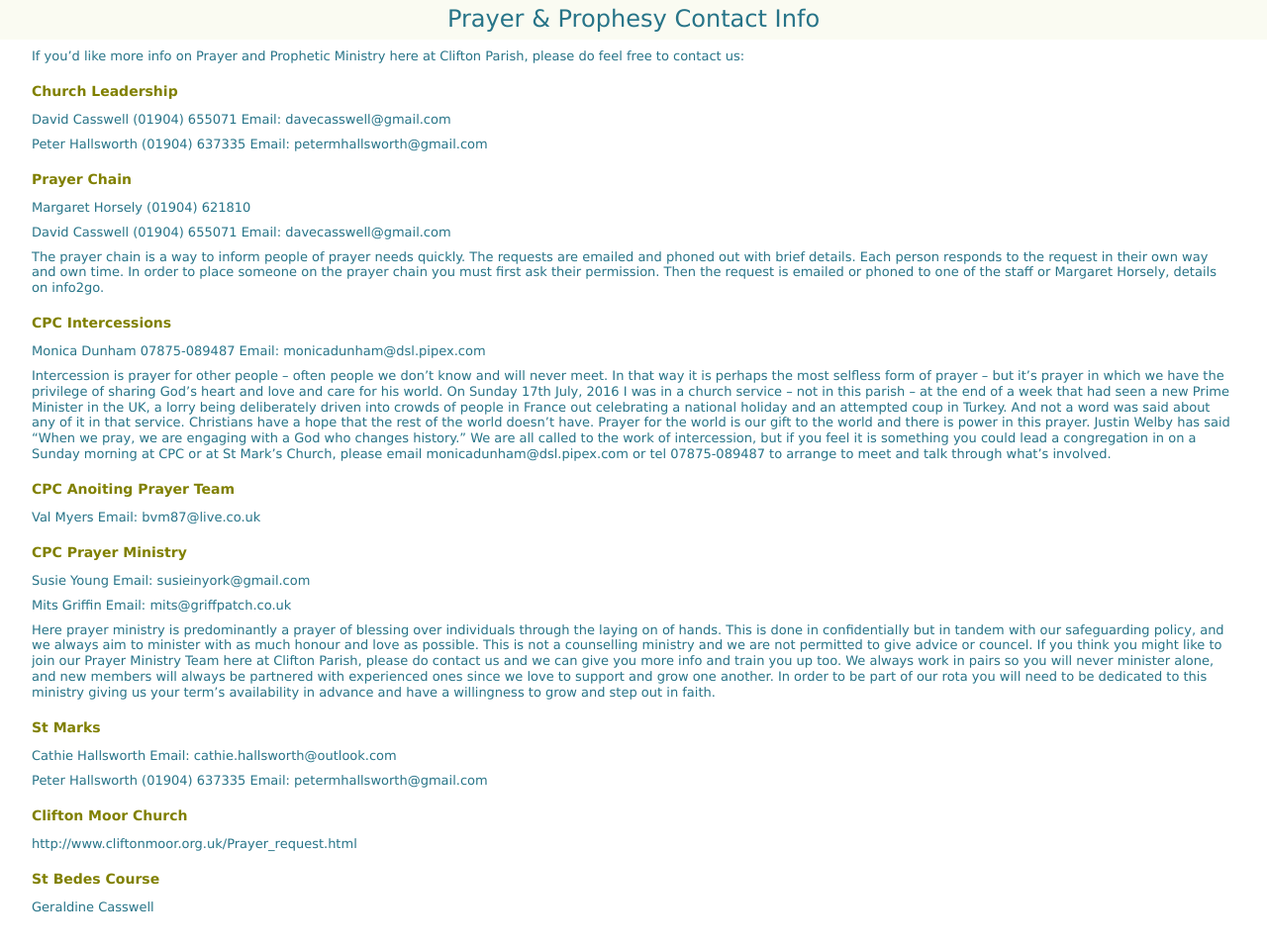
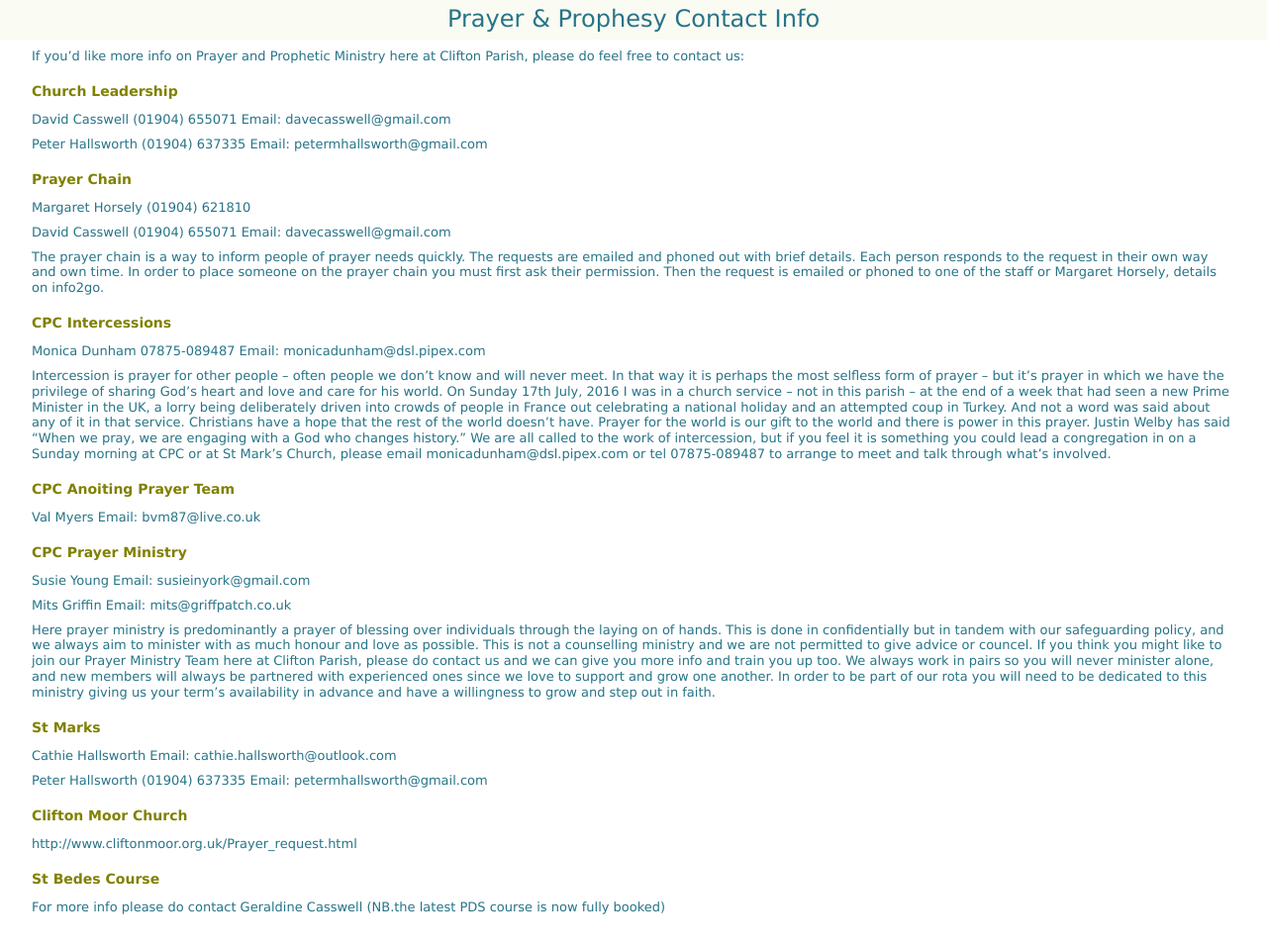
Before and after one commit to griffpatch/CPCYorkPP, a Jekyll site: the page built from pages/contacts.md, in a window 1280 px wide. Shown: the whole page at 99% size. Built offline with Jekyll 4.4.1, drawn with Linux system fonts in a browser that asks for light colours.

Commit message:
Update contacts.md

```diff
--- a/pages/contacts.md
+++ b/pages/contacts.md
@@ -61,4 +61,4 @@ http://www.cliftonmoor.org.uk/Prayer_request.html
 
 St Bedes Course
 ---------------
-Geraldine Casswell
+For more info please do contact Geraldine Casswell (NB.the latest PDS course is now fully booked)
```
